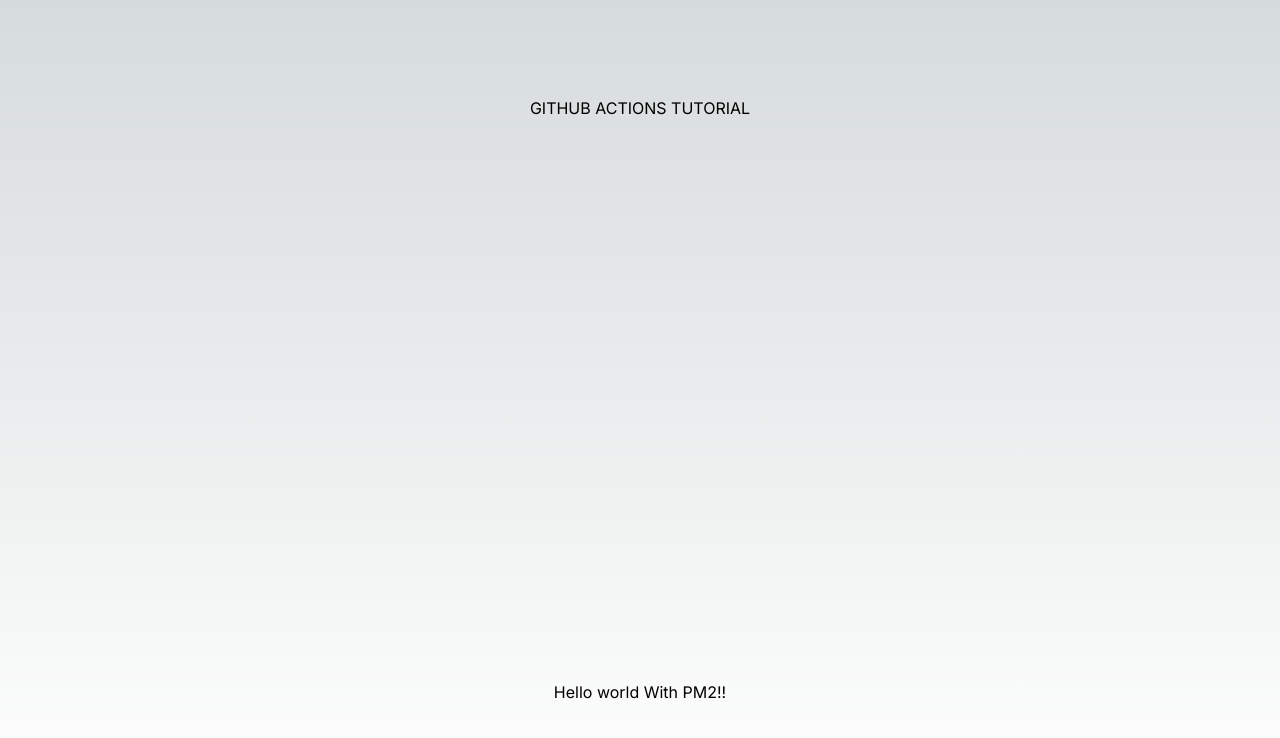
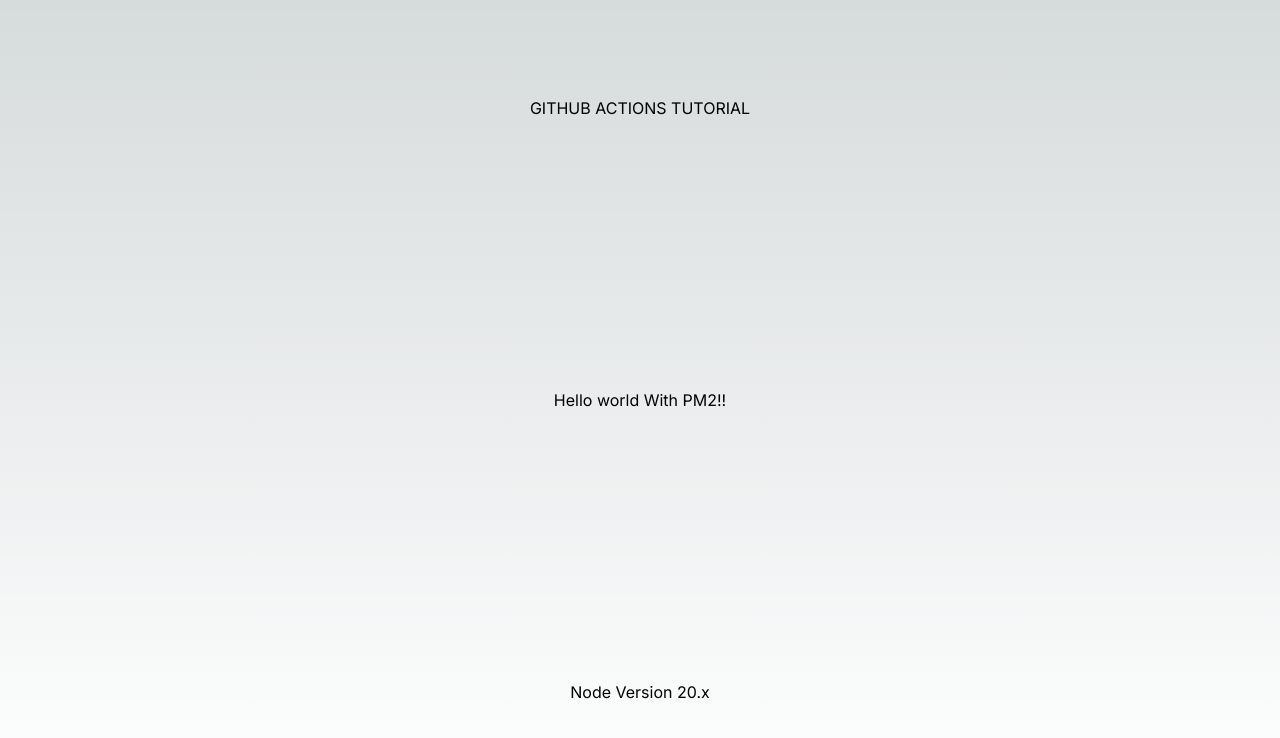
Before and after one commit to pacodinucci/github-actions-tutorial, a Next.js app: page / in a window 1280 px wide. Shown: the top 738 px of the page. Built offline with nearby package versions, Linux system fonts and the light colour scheme.

Commit message:
workflow node version

```diff
--- a/app/page.tsx
+++ b/app/page.tsx
@@ -5,6 +5,7 @@
     <main className="flex min-h-screen flex-col items-center justify-between p-24">
       <h1>GITHUB ACTIONS TUTORIAL</h1>
       <h2>Hello world With PM2!!</h2>
+      <h3>Node Version 20.x</h3>
     </main>
   );
 }
```
